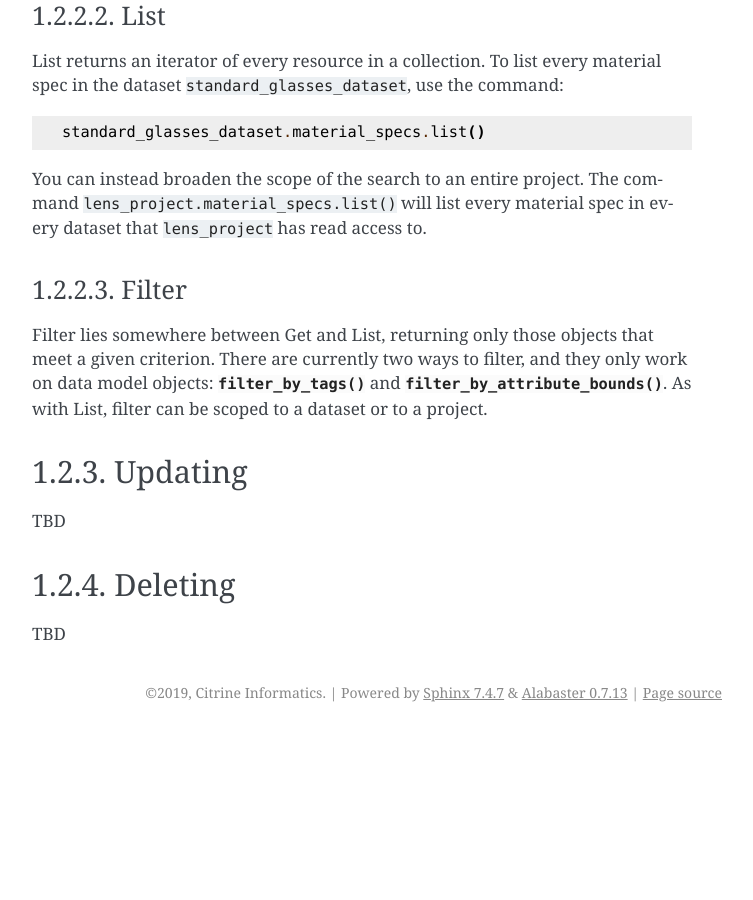
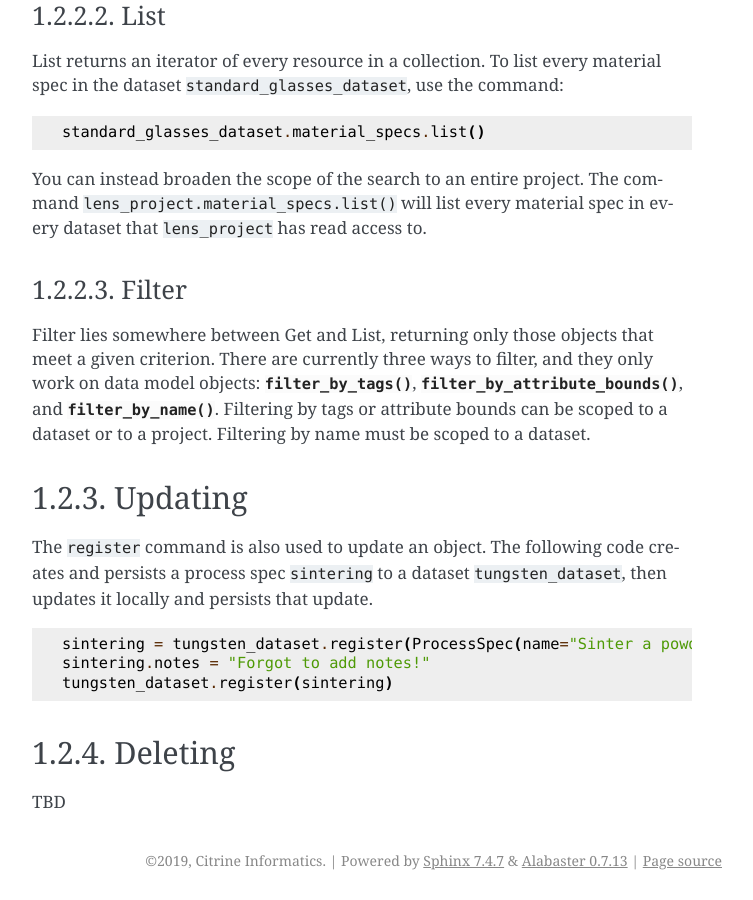
Before and after one commit to CitrineInformatics/citrine-python, a Sphinx documentation site: the page built from docs/source/getting_started/basic_functionality.rst, in a window 1280 px wide and 900 px high, scrolled down 1204 px. Shown: the whole window, without its empty margins (388-1141 px from the left). Built offline with Sphinx 7.4.7, drawn with Linux system fonts in a browser that asks for light colours; before the commit the page ends 1936 px from its top, so only the background shows below that.

Commit message:
Add filter_by_name and describe how to update

```diff
--- a/docs/source/getting_started/basic_functionality.rst
+++ b/docs/source/getting_started/basic_functionality.rst
@@ -63,13 +63,25 @@ Filter
 ^^^^^^
 
 Filter lies somewhere between Get and List, returning only those objects that meet a given criterion.
-There are currently two ways to filter, and they only work on data model objects: :func:`~citrine.resources.data_concepts.DataConceptsCollection.filter_by_tags` and :func:`~citrine.resources.data_concepts.DataConceptsCollection.filter_by_attribute_bounds`.
-As with List, filter can be scoped to a dataset or to a project.
+There are currently three ways to filter, and they only work on data model objects:
+:func:`~citrine.resources.data_concepts.DataConceptsCollection.filter_by_tags`,
+:func:`~citrine.resources.data_concepts.DataConceptsCollection.filter_by_attribute_bounds`,
+and :func:`~citrine.resources.data_concepts.DataConceptsCollection.filter_by_name`.
+Filtering by tags or attribute bounds can be scoped to a dataset or to a project.
+Filtering by name must be scoped to a dataset.
 
 Updating
 --------
 
-TBD
+The ``register`` command is also used to update an object. The following code creates and persists
+a process spec ``sintering`` to a dataset ``tungsten_dataset``, then updates it locally
+and persists that update.
+
+.. code-block:: python
+
+    sintering = tungsten_dataset.register(ProcessSpec(name="Sinter a powder"))
+    sintering.notes = "Forgot to add notes!"
+    tungsten_dataset.register(sintering)
 
 Deleting
 --------
```
